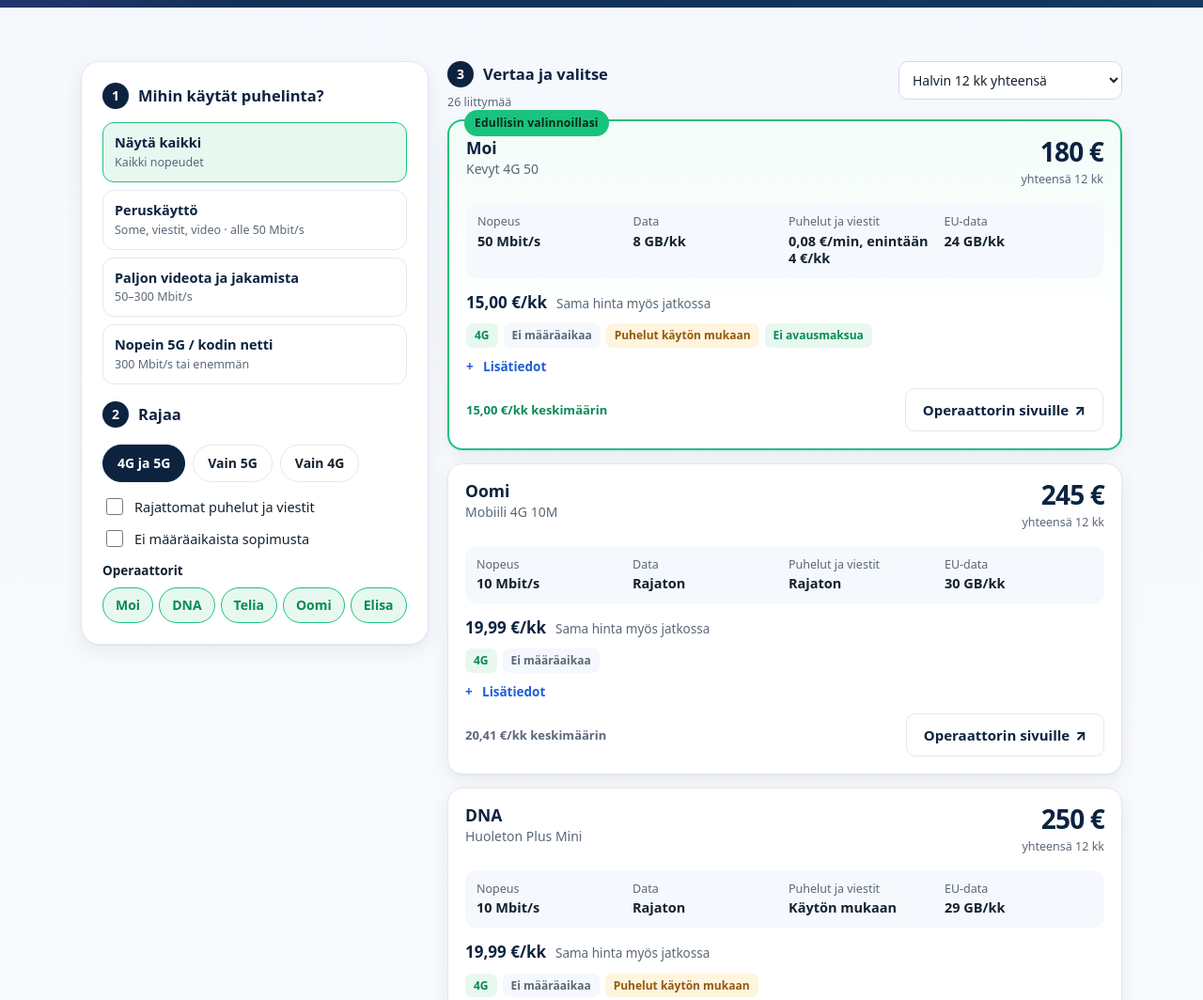
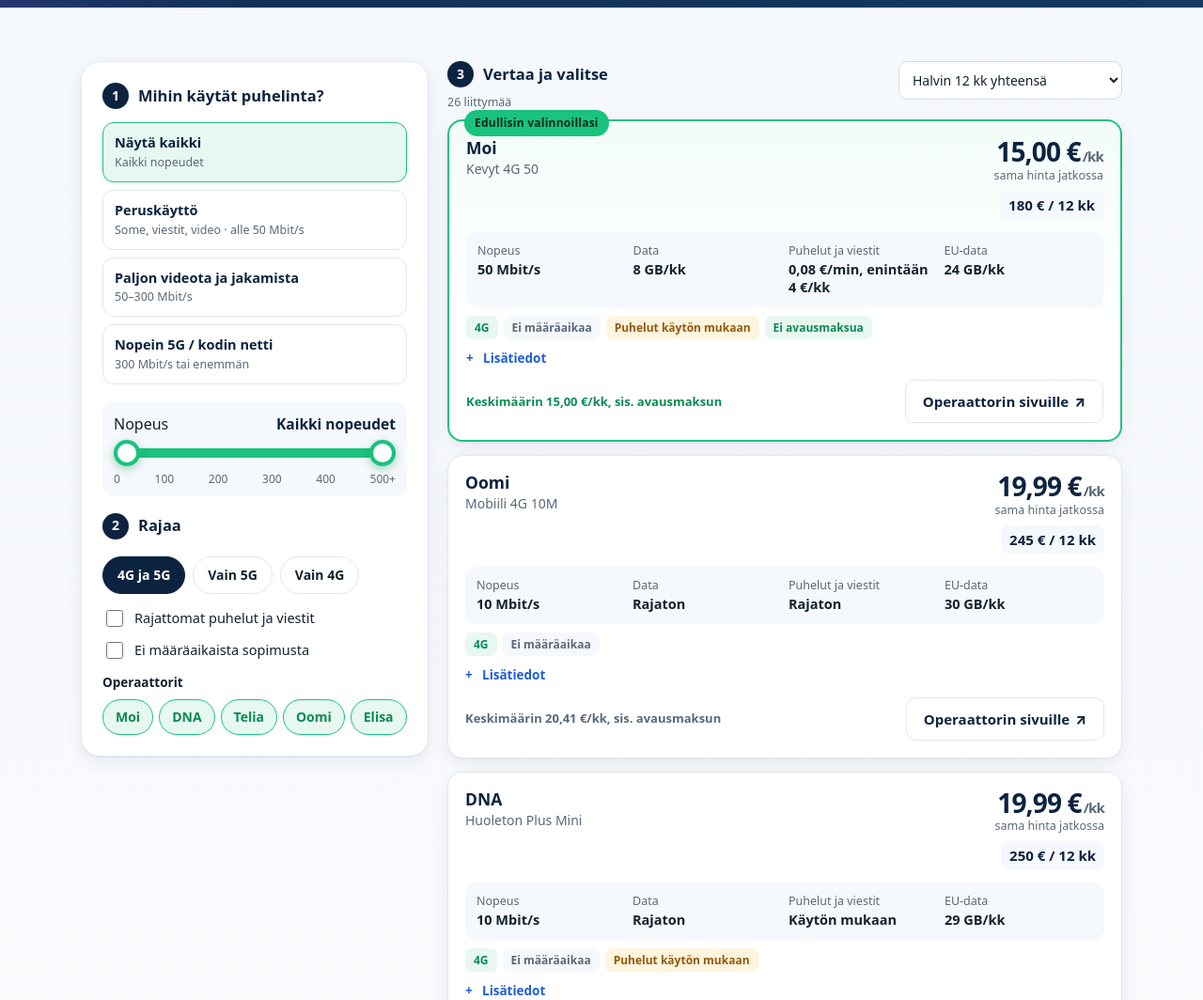
Before and after one commit to DusHouston/Sahkonintalaskuri, a plain HTML site: page puhelinliittymat/index.html in a window 1280 px wide. Shown: the part 520-1584 px from the top of the page at 94% size. Drawn offline with Linux system fonts and the light colour scheme.

Commit message:
Add files via upload

```diff
--- a/laskuri.js
+++ b/laskuri.js
@@ -130,7 +130,7 @@
       return '<article class="tulos' + (i === 0 ? " paras" : "") + '">' +
         (i === 0 ? '<span class="nauha">Edullisin</span>' : "") +
         '<div class="tulos-paa"><div><div class="tarjoaja">' + esc(c.tarjoaja) + '</div><div class="sopimus">' + esc(c.nimi) + '</div>' + hintarivi + '<div class="merkit">' + merkit + '</div></div>' +
-        '<div class="hinta"><strong>' + e(paaHinta.yht) + ' €</strong><span>' + (avain === "jatko" ? "vuodessa jatkossa" : "ensimmäinen vuosi") + '<br>≈ ' + e(paaHinta.yht / 12) + ' €/kk</span></div></div>' +
+        '<div class="hinta"><strong>' + e(paaHinta.yht) + ' €</strong><span>' + (avain === "jatko" ? "vuodessa jatkossa" : "ensimmäinen vuosi") + '</span><em class="kk-hinta">≈ ' + e(paaHinta.yht / 12) + ' €/kk</em></div></div>' +
         '<div class="erittely"><div>Energia<b>' + e(paaHinta.energia) + ' €/v</b></div><div>Perusmaksut<b>' + e(paaHinta.maksut) + ' €/v</b></div><div>Keskihinta<b>' + d2(paaHinta.yht / kwh * 100) + ' snt/kWh</b></div></div>' +
         '<details><summary>Näin hinta laskettiin</summary><ul><li>' + tiedot.join("</li><li>") + '</li></ul></details>' +
         '<div class="tulos-ala"><span class="ero">' + eroTxt + '</span>' + cta + '</div></article>';
--- a/puhelin.js
+++ b/puhelin.js
@@ -2,13 +2,13 @@
   "use strict";
   var $ = function (id) { return document.getElementById(id); };
   if (!$("liittymatulokset")) return;
-  var tila = { tarve: "kaikki", verkko: "kaikki", rajatonPuhe: false, eiMaaraaikaa: false, operaattorit: {}, jarjestys: "k12", kaikki: false };
+  var tila = { tarve: "kaikki", nMin: 0, nMax: 500, verkko: "kaikki", rajatonPuhe: false, eiMaaraaikaa: false, operaattorit: {}, jarjestys: "k12", kaikki: false };
   var NAYTA = 8;
   var TARPEET = {
-    kaikki: { min: 0, max: Infinity },
+    kaikki: { min: 0, max: 500 },
     perus: { min: 0, max: 50 },
     paljon: { min: 50, max: 300 },
-    nopein: { min: 300, max: Infinity }
+    nopein: { min: 300, max: 500 }
   };
   function e(n) { return Math.round(n).toLocaleString("fi-FI"); }
   function d2(n) { return n.toLocaleString("fi-FI", { minimumFractionDigits: 2, maximumFractionDigits: 2 }); }
@@ -28,10 +28,9 @@
   operaattorit.forEach(function (o) { tila.operaattorit[o] = true; });
 
   function paivita() {
-    var t = TARPEET[tila.tarve];
     var rivit = window.LIITTYMAT.filter(function (l) {
       if (!tila.operaattorit[l.operaattori]) return false;
-      if (l.nopeus < t.min || l.nopeus >= t.max) return false;
+      if (l.nopeus < tila.nMin || (tila.nMax < 500 && l.nopeus > tila.nMax)) return false;
       if (tila.verkko !== "kaikki" && l.verkko !== tila.verkko) return false;
       if (tila.rajatonPuhe && !l.rajatonPuhe) return false;
       if (tila.eiMaaraaikaa && l.sopimus && l.sopimus !== "Toistaiseksi") return false;
@@ -64,14 +63,13 @@
         (l.eSIM ? '<span class="merkki">eSIM</span>' : "");
       return '<article class="tulos liittyma' + (i === 0 ? " paras" : "") + '">' + (i === 0 && (j === "k12" || j === "k24") ? '<span class="nauha">Edullisin valinnoillasi</span>' : "") +
         '<div class="liittyma-paa"><div><div class="tarjoaja">' + esc(l.operaattori) + '</div><div class="sopimus">' + esc(l.nimi) + '</div></div>' +
-        '<div class="hinta"><strong>' + e(r[avain]) + ' €</strong><span>yhteensä ' + (avain === "k24" ? "24" : "12") + ' kk</span></div></div>' +
+        '<div class="hinta"><strong>' + d2(l.kampanja ? l.kampanja.hinta : l.hinta) + ' €<small>/kk</small></strong>' + (l.kampanja ? '<span>' + l.kampanja.kk + ' kk, sen jälkeen ' + d2(l.hinta) + ' €/kk</span>' : '<span>sama hinta jatkossa</span>') + '<em class="kk-hinta vuosi">' + e(r[avain]) + ' € / ' + (avain === "k24" ? "24" : "12") + ' kk</em></div></div>' +
         '<div class="ominaisuudet">' +
           '<div><span>Nopeus</span><b>' + e(l.nopeus) + ' Mbit/s</b></div>' +
           '<div><span>Data</span><b>' + (l.data === "rajaton" ? "Rajaton" : l.data + " GB/kk") + '</b></div>' +
           '<div><span>Puhelut ja viestit</span><b>' + (l.rajatonPuhe ? "Rajaton" : esc(l.puhelut)) + '</b></div>' +
           '<div><span>EU-data</span><b>' + (l.euData ? l.euData + " GB/kk" : "–") + '</b></div>' +
         '</div>' +
-        '<div class="kuukausihinta">' + kuukausi + '</div>' +
         '<div class="merkit">' + merkit + '</div>' +
         '<details><summary>Lisätiedot</summary><ul>' +
           '<li>Avausmaksu: ' + (l.avaus ? d2(l.avaus) + " €" : (l.avaus === 0 ? "0 €" : "ei tiedossa")) + '</li>' +
@@ -80,13 +78,31 @@
           (!l.rajatonPuhe ? '<li>Puhelut ja viestit eivät sisälly hintaan: ' + esc(l.puhelut) + '</li>' : "") +
           (l.huom ? '<li>' + esc(l.huom) + '</li>' : "") +
         '</ul></details>' +
-        '<div class="tulos-ala"><span class="ero">' + d2(r[avain] / (avain === "k24" ? 24 : 12)) + ' €/kk keskimäärin</span>' + cta + '</div></article>';
+        '<div class="tulos-ala"><span class="ero">Keskimäärin ' + d2(r[avain] / (avain === "k24" ? 24 : 12)) + ' €/kk, sis. avausmaksun</span>' + cta + '</div></article>';
     }).join("") + (rivit.length > NAYTA ? '<button type="button" class="nayta-lisaa" id="naytaLisaaL">' + (tila.kaikki ? "Näytä vähemmän" : "Näytä kaikki " + rivit.length + " liittymää") + '</button>' : "");
   }
 
+  var nMin = $("nopeusMin"), nMax = $("nopeusMax");
+  function nopeusTeksti(v) { return v >= 500 ? "500+" : String(v); }
+  function asetaNopeus(min, max, lahde) {
+    if (min > max) { if (lahde === "min") max = min; else min = max; }
+    tila.nMin = min; tila.nMax = max;
+    nMin.style.zIndex = min >= 450 ? 3 : 1; nMax.style.zIndex = 2;
+    nMin.value = min; nMax.value = max;
+    $("nopeusArvo").textContent = (min === 0 && max >= 500) ? "Kaikki nopeudet" : nopeusTeksti(min) + "–" + nopeusTeksti(max) + " Mbit/s";
+    $("nopeusTaytto").style.left = (min / 5) + "%";
+    $("nopeusTaytto").style.right = (100 - max / 5) + "%";
+    document.querySelectorAll("[data-tarve]").forEach(function (x) {
+      var t = TARPEET[x.dataset.tarve], on = t.min === min && t.max === max;
+      x.classList.toggle("valittu", on); x.setAttribute("aria-pressed", on);
+    });
+  }
+  nMin.addEventListener("input", function () { asetaNopeus(+nMin.value, +nMax.value, "min"); paivita(); });
+  nMax.addEventListener("input", function () { asetaNopeus(+nMin.value, +nMax.value, "max"); paivita(); });
   document.querySelectorAll("[data-tarve]").forEach(function (b) {
     b.addEventListener("click", function () {
       tila.tarve = b.dataset.tarve;
+      asetaNopeus(TARPEET[tila.tarve].min, TARPEET[tila.tarve].max);
       document.querySelectorAll("[data-tarve]").forEach(function (x) { x.classList.toggle("valittu", x === b); x.setAttribute("aria-pressed", x === b); });
       paivita();
     });
@@ -108,5 +124,6 @@
   });
   var pv = new Date(window.LIITTYMAT_PAIVITETTY).toLocaleDateString("fi-FI");
   document.querySelectorAll("[data-lpaivitetty]").forEach(function (x) { x.textContent = pv; });
+  asetaNopeus(0, 500);
   paivita();
 })();
--- a/puhelinliittymat/index.html
+++ b/puhelinliittymat/index.html
@@ -54,6 +54,13 @@
 <button type="button" aria-pressed="false" data-tarve="perus"><strong>Peruskäyttö</strong><span>Some, viestit, video · alle 50 Mbit/s</span></button>
 <button type="button" aria-pressed="false" data-tarve="paljon"><strong>Paljon videota ja jakamista</strong><span>50–300 Mbit/s</span></button>
 <button type="button" aria-pressed="false" data-tarve="nopein"><strong>Nopein 5G / kodin netti</strong><span>300 Mbit/s tai enemmän</span></button>
+</div>
+<div class="kaksoisliuku">
+<div class="liuku-otsake"><span class="k" style="margin:0">Nopeus</span><output id="nopeusArvo">Kaikki nopeudet</output></div>
+<div class="kl-rata"><div class="kl-tausta"></div><div class="kl-taytto" id="nopeusTaytto"></div>
+<input id="nopeusMin" type="range" min="0" max="500" step="50" value="0" aria-label="Nopeuden alaraja (Mbit/s)">
+<input id="nopeusMax" type="range" min="0" max="500" step="50" value="500" aria-label="Nopeuden yläraja (Mbit/s)"></div>
+<div class="kl-asteikko"><span>0</span><span>100</span><span>200</span><span>300</span><span>400</span><span>500+</span></div>
 </div>
 <p class="vaihe"><span>2</span>Rajaa</p>
 <div class="suodattimet kaareva" role="group" aria-label="Verkko">
--- a/tyylit.css
+++ b/tyylit.css
@@ -341,3 +341,22 @@ footer .logo svg{box-shadow:0 0 0 1px rgba(255,255,255,.18);border-radius:10px}
 @media(max-width:680px){.navi .pitka{display:none}.navi .lyhyt{display:inline}}
 @media(max-width:420px){.navi a{padding:7px 7px;font-size:13.5px}.logo{font-size:16.5px;gap:7px}.logo svg{width:28px;height:28px}.yla .kaari{gap:6px}}
 @media(max-width:899px){.pieni-sankari .sankari-kuva{display:none}.pieni-sankari .sankari-sisus{padding-bottom:32px}}
+/* Kuukausihinnan korostus */
+.kk-hinta{display:inline-block;margin-top:6px;font-style:normal;font-weight:800;font-size:15px;color:var(--minttu-t);background:var(--minttu-v);padding:3px 9px;border-radius:8px}
+.kk-hinta.vuosi{color:var(--navy);background:var(--tausta)}
+.hinta span{display:block}
+.hinta small{font-size:15px;font-weight:700;margin-left:2px;color:var(--harmaa)}
+/* Kaksoisliukusäädin */
+.kaksoisliuku{background:var(--tausta);border-radius:12px;padding:12px 12px 8px;margin:14px 0 18px}
+.kaksoisliuku output{font-weight:800;font-size:15.5px;color:var(--navy)}
+.kl-rata{position:relative;height:36px}
+.kl-tausta,.kl-taytto{position:absolute;top:13px;height:10px;border-radius:99px}
+.kl-tausta{left:0;right:0;background:#e1e7ef}
+.kl-taytto{background:var(--minttu)}
+.kl-rata input[type=range]{position:absolute;left:0;top:2px;width:100%;margin:0;pointer-events:none;background:transparent}
+.kl-rata input[type=range]::-webkit-slider-runnable-track{background:transparent;height:10px}
+.kl-rata input[type=range]::-moz-range-track{background:transparent}
+.kl-rata input[type=range]::-moz-range-progress{background:transparent}
+.kl-rata input[type=range]::-webkit-slider-thumb{pointer-events:all}
+.kl-rata input[type=range]::-moz-range-thumb{pointer-events:all}
+.kl-asteikko{display:flex;justify-content:space-between;font-size:12px;color:var(--harmaa)}
```
